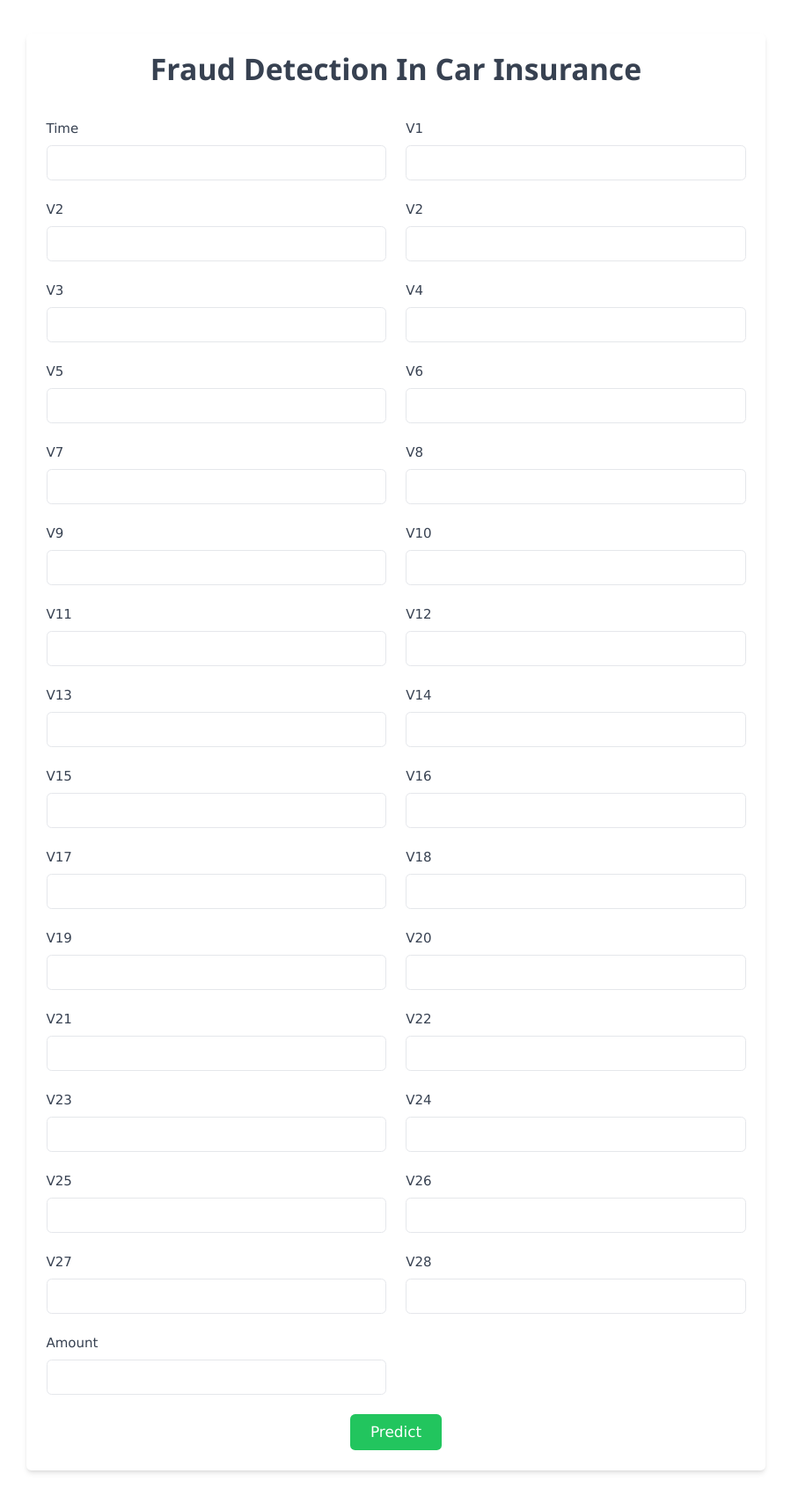
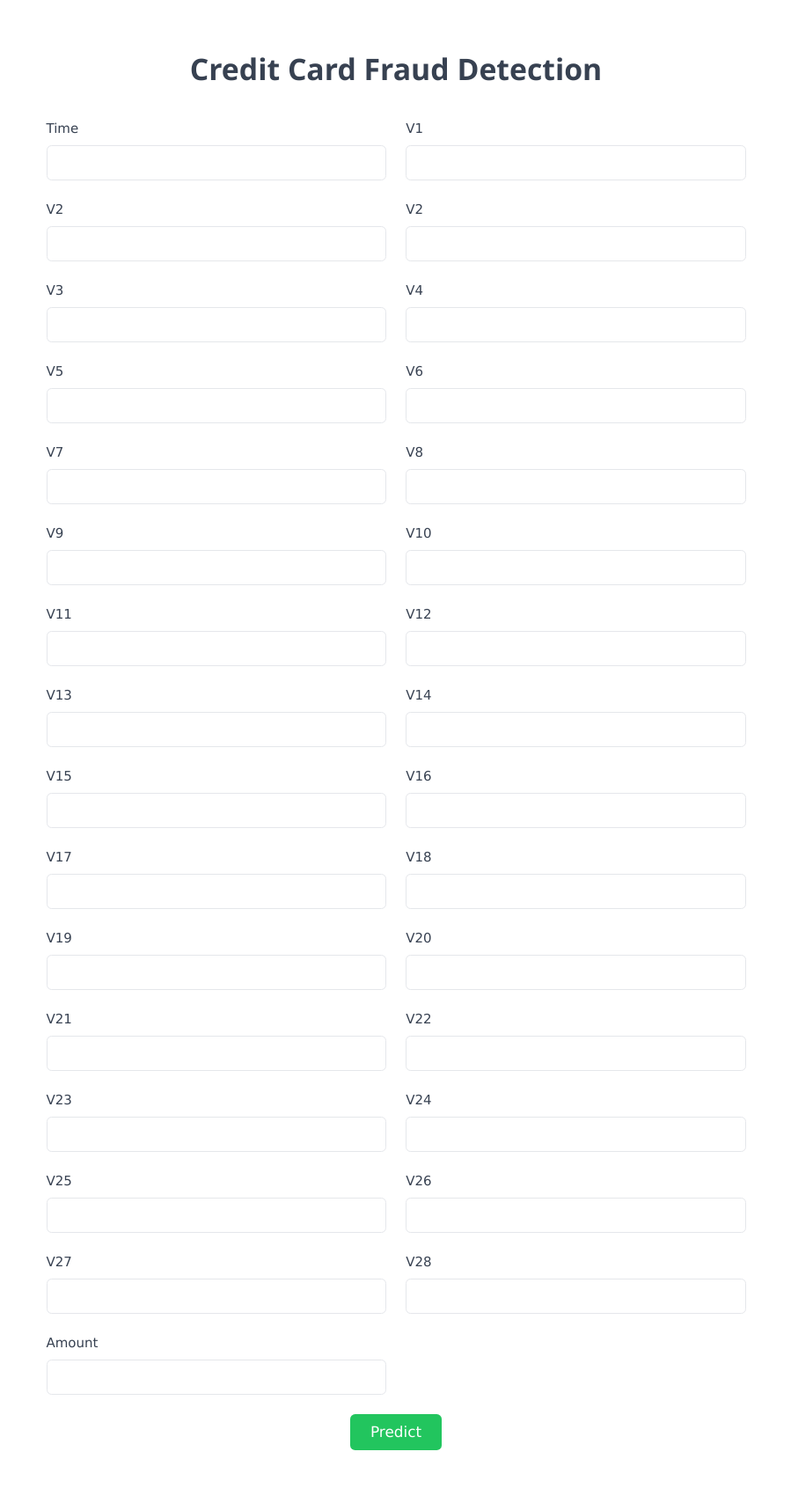
Before and after one commit to alaminmagaga/credit-card-fraud-detection-web-app-with-flask, a Flask app: page / in a window 1280 px wide. Shown: the whole page at 88% size, without its empty margins (190-1089 px from the left). Run offline with Flask 2, Linux system fonts and the light colour scheme; parts of the project's set-up code (start-up, migrations or seed data) failed here and were passed over.

Commit message:
Update index.html

```diff
--- a/templates/index.html
+++ b/templates/index.html
@@ -17,8 +17,8 @@
 
 
 
-<section class="max-w-4xl p-6 mx-auto bg-white rounded-md shadow-md dark:bg-gray-800 my-10">
-  <h2 class="text-4xl font-semibold text-gray-700 capitalize dark:text-white text-center">Fraud Detection in Car Insurance</h2>
+<section class="max-w-4xl p-6 mx-auto bg-white rounded-md  my-10">
+  <h2 class="text-4xl font-semibold text-gray-700 capitalize dark:text-white text-center">Credit Card Fraud Detection</h2>
 
 <br>
     <form  action="{{ url_for('predict')}}" method="POST">
```
